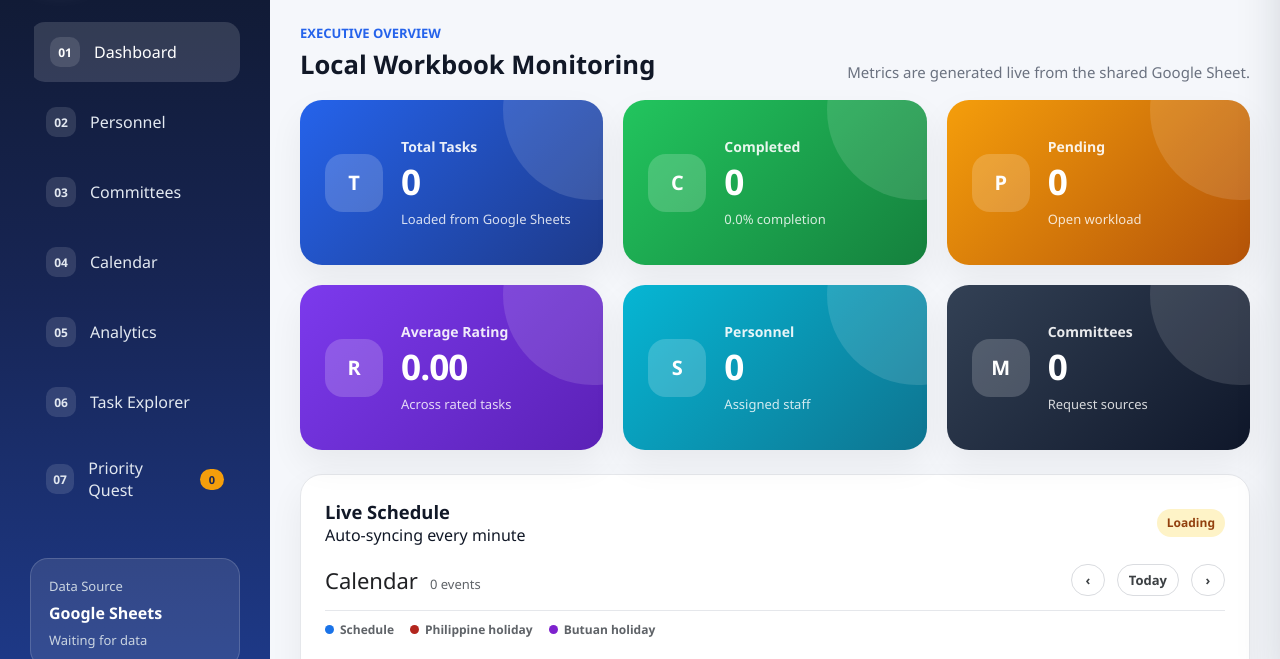
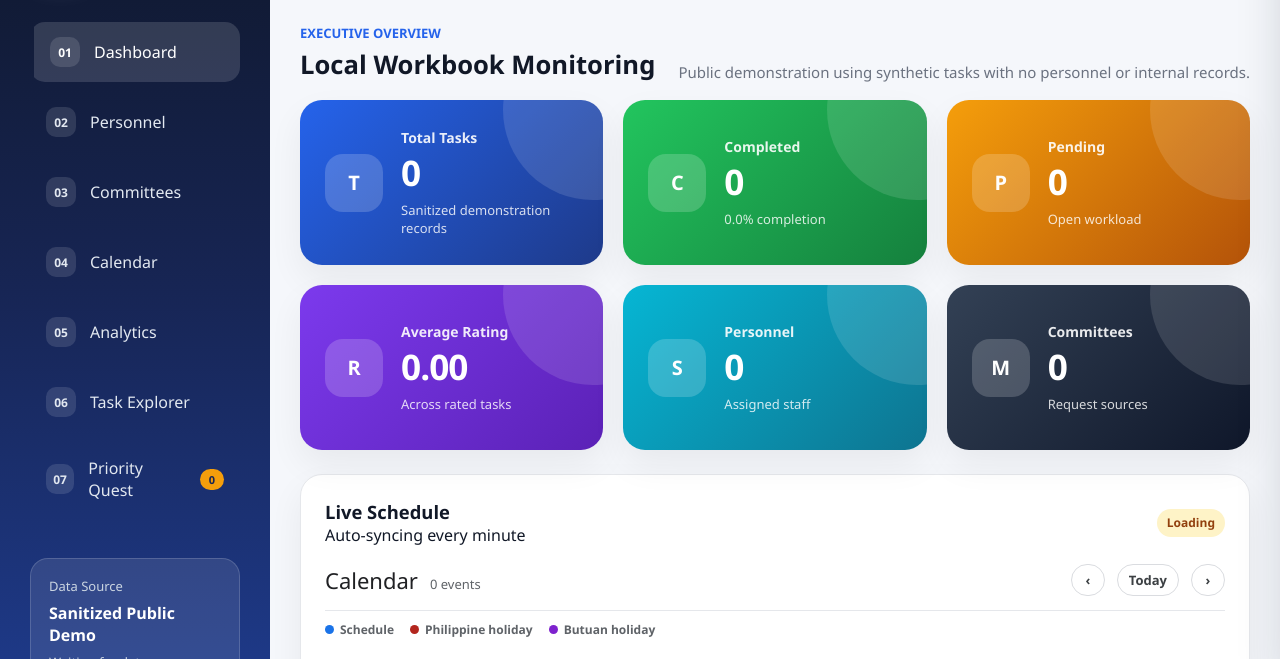
Before and after one commit to khryssallencalimbo-crypto/lrdd-priority-dashboard, a plain HTML site: page index.html in a window 1280 px wide. Shown: the part 113-772 px from the top of the page. Drawn offline with Linux system fonts and the light colour scheme.

Commit message:
Publish sanitized dashboard

```diff
--- a/index.html
+++ b/index.html
@@ -39,7 +39,7 @@
 
             <div class="sidebar-source">
                 <small>Data Source</small>
-                <strong>Google Sheets</strong>
+                <strong>Sanitized Public Demo</strong>
                 <span id="lastUpdated">Waiting for data</span>
             </div>
         </aside>
@@ -64,7 +64,7 @@
                         <span class="section-kicker">Executive Overview</span>
                         <h2>Local Workbook Monitoring</h2>
                     </div>
-                    <p>Metrics are generated live from the shared Google Sheet.</p>
+                    <p>Public demonstration using synthetic tasks with no personnel or internal records.</p>
                 </div>
 
                 <div class="kpi-grid">
@@ -73,7 +73,7 @@
                         <div class="kpi-content">
                             <h6>Total Tasks</h6>
                             <h2 id="totalTasks">0</h2>
-                            <small>Loaded from Google Sheets</small>
+                            <small>Sanitized demonstration records</small>
                         </div>
                     </article>
 
@@ -304,6 +304,7 @@
         </aside>
     </div>
 
+    <script src="data/local-data.js"></script>
     <script src="js/app.js"></script>
 </body>
 </html>
```
